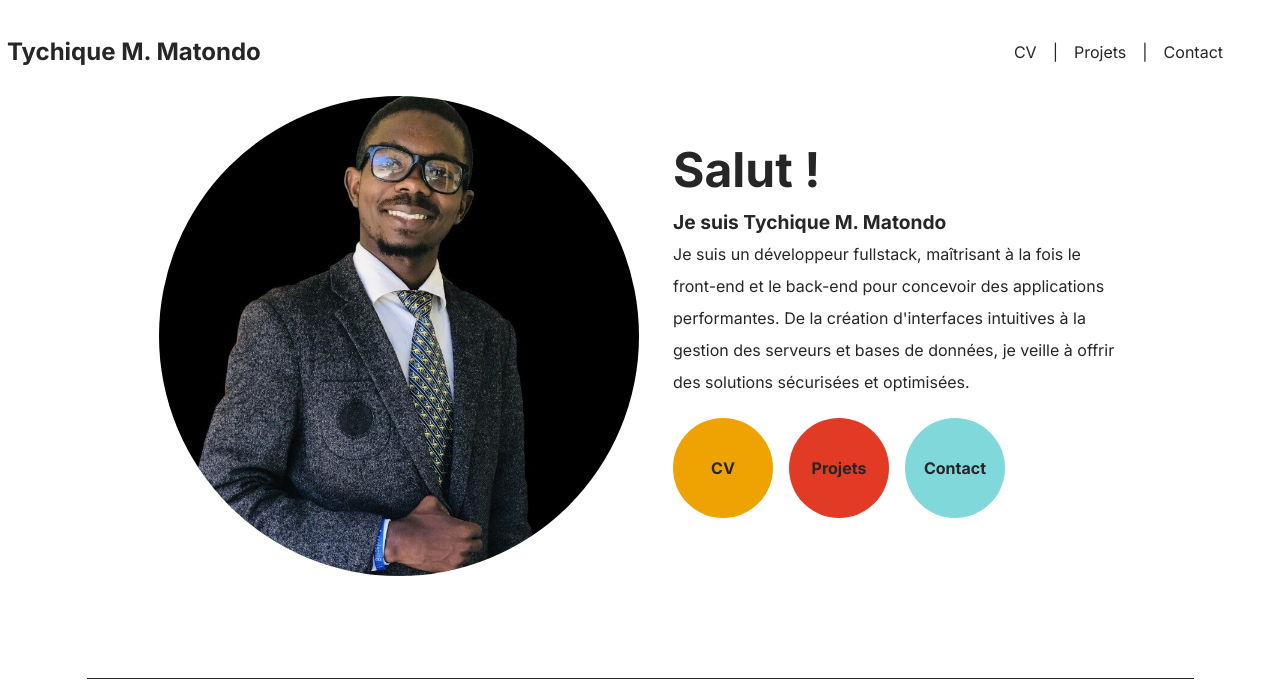
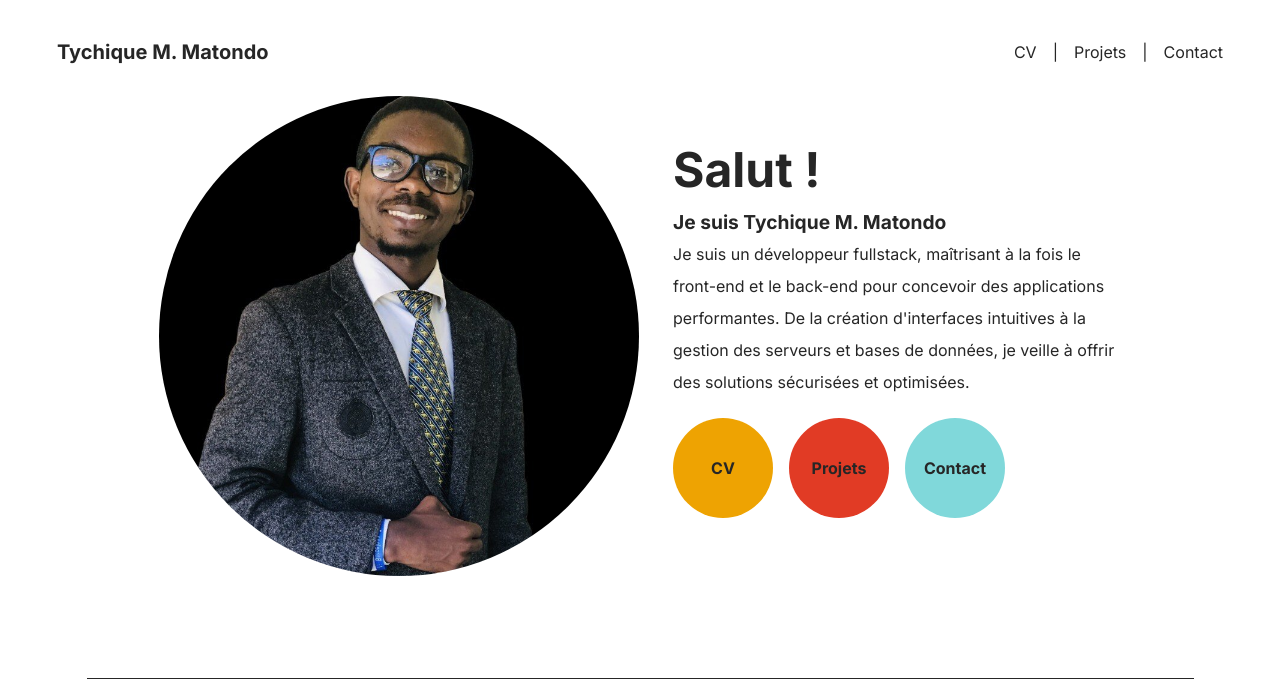
Before and after one commit to Matthias0Matondo/Projet-portofolio, a plain HTML site: page index.html in a window 1280 px wide. Shown: the top 696 px of the page. Drawn offline with Linux system fonts and the light colour scheme.

Commit message:
Correction de la balise h1 dans le logo menu

```diff
--- a/index.html
+++ b/index.html
@@ -17,9 +17,7 @@
 <body>
     <header>
         <nav class="text-center flex flex-column gap-m flex-wrap padding-y-s sm-flex-row sm-flex-justify-space-between">
-                <h1>
-                    <a href="index.html">Tychique M. Matondo</a>
-                </h1>
+                    <a id="h1" href="index.html">Tychique M. Matondo</a>
             <menu id="menu" class="menu list-style-none flex pl-0 flex-align-center flex-justify-center">
                 <li class="menu-item">
                     <a href="cv.html">CV</a>
--- a/src/css/style.css
+++ b/src/css/style.css
@@ -14,7 +14,11 @@ body {
   margin: auto;
   line-height: 2rem;
 }
-
+#h1 {
+  font-weight: bold;
+  text-align: center;
+  font-size: 20px;
+}
 .h1 {
   font-size: 3rem;
 }
@@ -267,14 +271,13 @@ header {
   box-sizing: border-box;
 }
 
-
 footer {
   width: 90%;
   margin: 0 auto;
   padding: 1rem 2rem;
   box-sizing: border-box;
 }
-header h1{
+header h1 {
   margin-left: -50px;
 }
 .project {
@@ -313,7 +316,7 @@ header h1{
   transform: scale(1.05);
   box-shadow: 0 4px 15px rgba(0, 0, 0, 0.3);
 }
-form:hover{
+form:hover {
   transform: scale(1.05);
   box-shadow: 0 4px 15px rgba(0, 0, 0, 0.3);
 }
@@ -322,13 +325,9 @@ form:hover{
   flex-wrap: nowrap;
   gap: 1rem;
 }
-nav{
+nav {
   margin-bottom: -60px;
 }
-
-
-
-
 
 /* -------------------------------Responsive-------------------------------*/
 /*.xs : 320px */
```
Also changed, not shown: contact.html (+1 -3 lines), cv.html (+1 -3 lines), projets.html (+1 -3 lines). Lines whose indentation alone changed are shown as unchanged.
